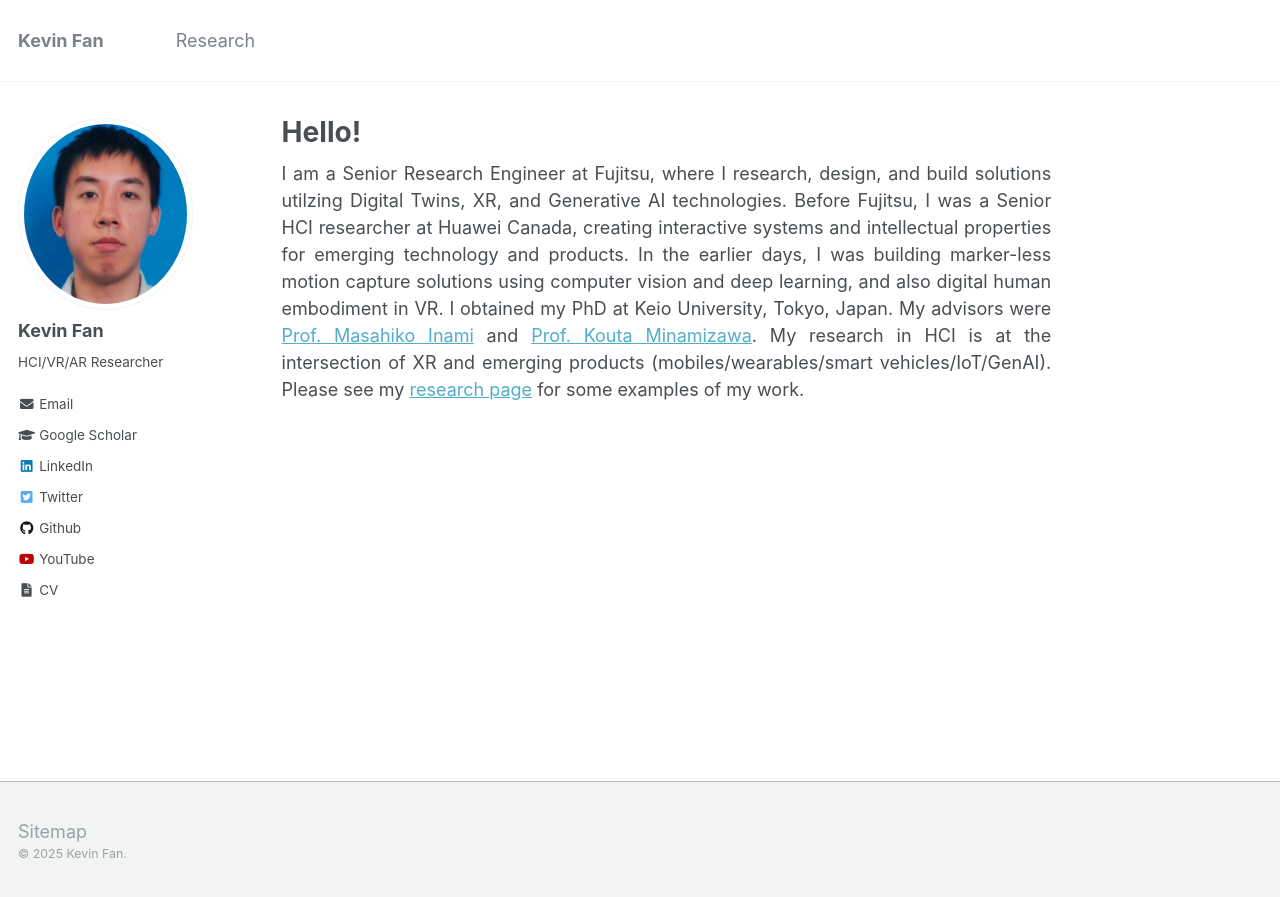
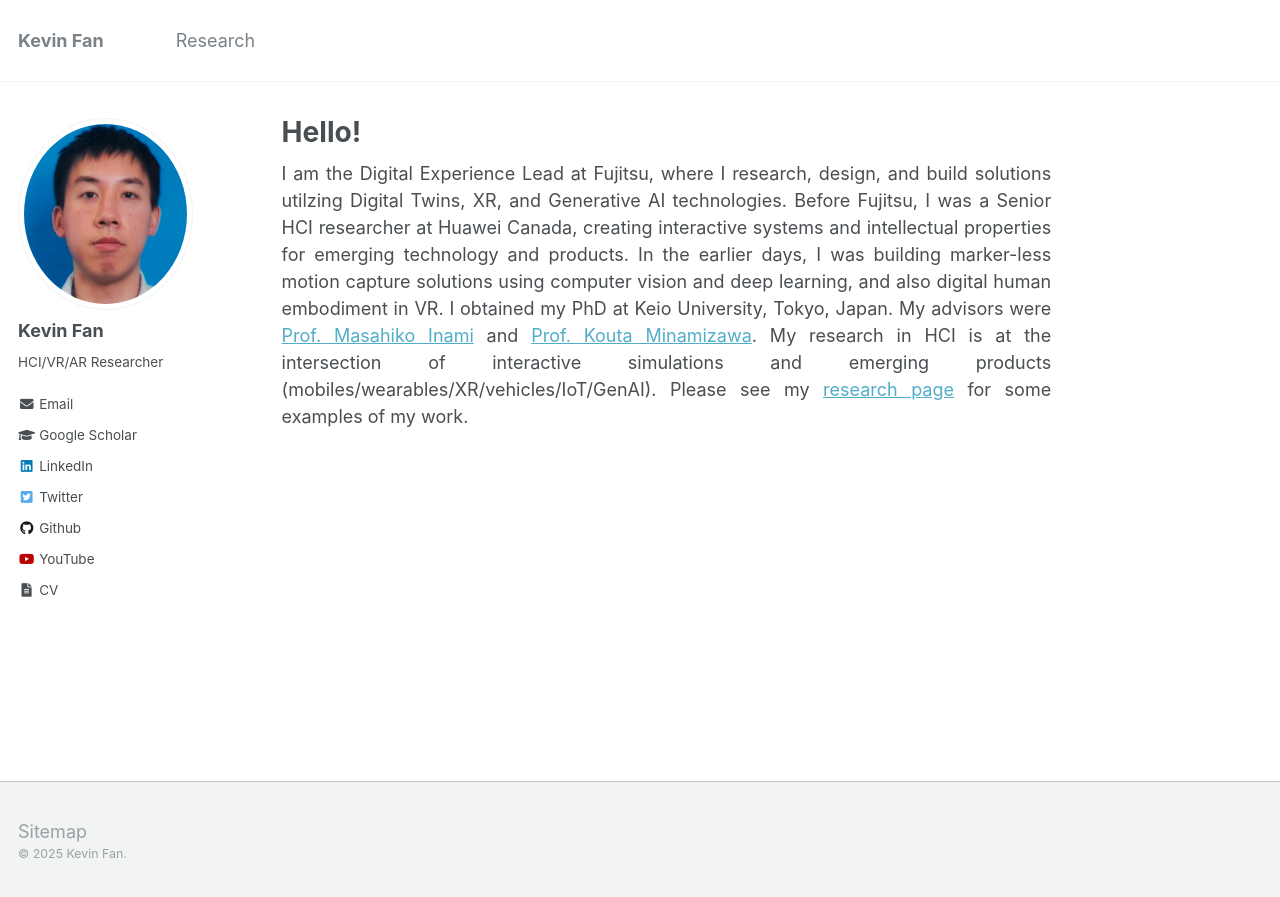
Before and after one commit to kevinswf/kevinswf.github.io.old, a Jekyll site: the page built from _pages/about.md, in a window 1280 px wide. Shown: the top 897 px of the page. Built offline with Jekyll 4.4.1, drawn with Linux system fonts in a browser that asks for light colours.

Commit message:
update info

```diff
--- a/_pages/about.md
+++ b/_pages/about.md
@@ -8,10 +8,10 @@ redirect_from:
   - /about.html
 ---
 
-I am a Senior Research Engineer at Fujitsu, where I research, design, and build solutions utilzing Digital Twins, XR, and Generative AI technologies.
+I am the Digital Experience Lead at Fujitsu, where I research, design, and build solutions utilzing Digital Twins, XR, and Generative AI technologies.
 Before Fujitsu, I was a Senior HCI researcher at Huawei Canada, creating interactive systems and intellectual properties for emerging technology and products.
 In the earlier days, I was building marker-less motion capture solutions using computer vision and deep learning, and also digital human embodiment in VR.
 I obtained my PhD at Keio University, Tokyo, Japan.
 My advisors were [Prof. Masahiko Inami](https://www.rcast.u-tokyo.ac.jp/en/research/people/staff-inami_masahiko.html) and [Prof. Kouta Minamizawa](https://www.kmd.keio.ac.jp/faculty/kouta-minamizawa).
-My research in HCI is at the intersection of XR and emerging products (mobiles/wearables/smart vehicles/IoT/GenAI).
+My research in HCI is at the intersection of interactive simulations and emerging products (mobiles/wearables/XR/vehicles/IoT/GenAI).
 Please see my [research page](https://kevinfan.com/research/) for some examples of my work.
```
Also changed, not shown: 1 other file.
